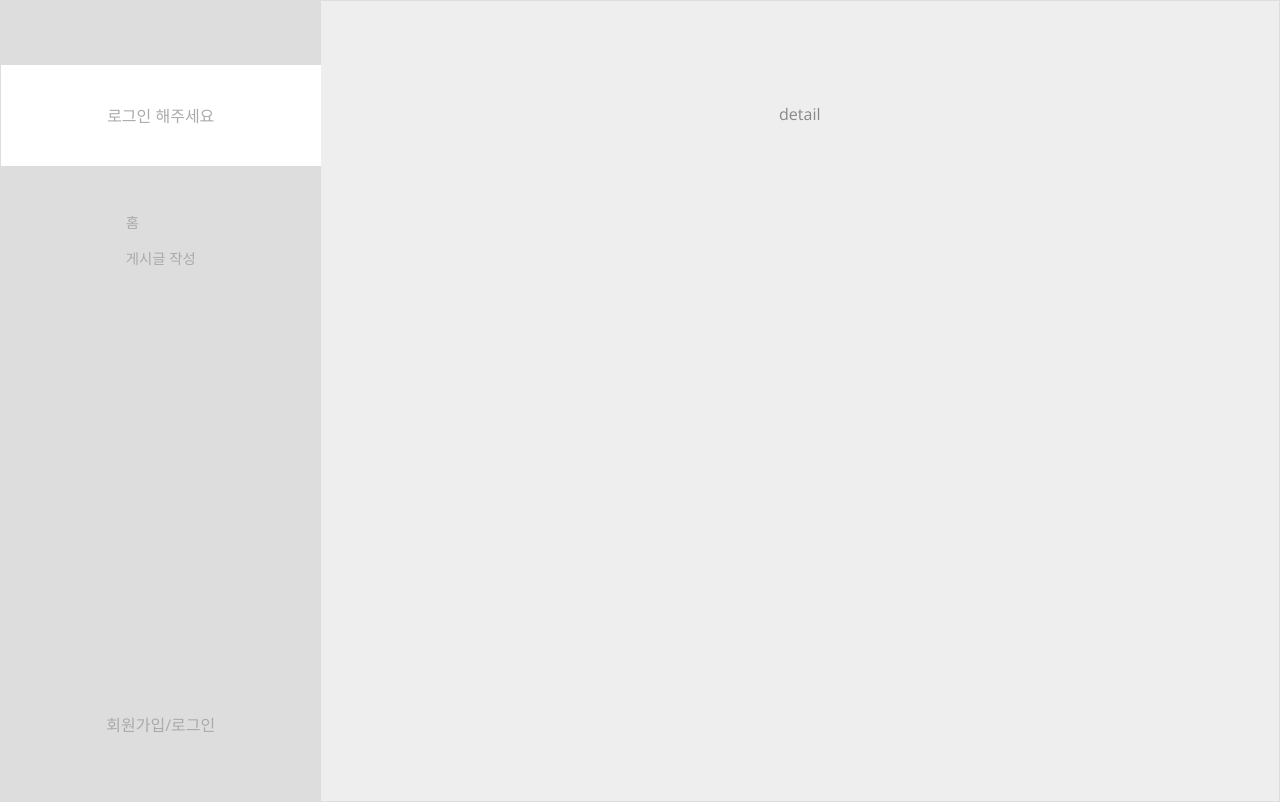
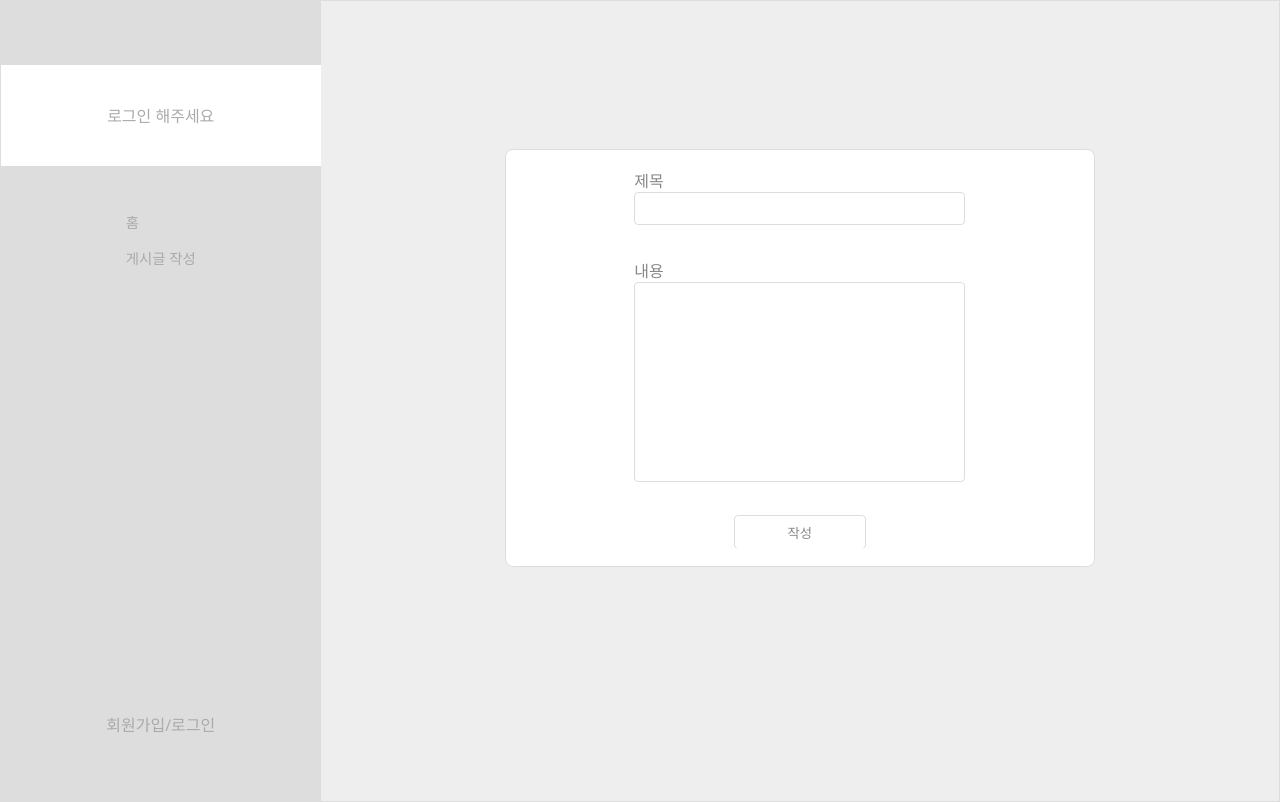
Before and after one commit to CrommaApp/cromma-frontend, a React app: page /post/upload in a window 1280 px wide. Built offline with nearby package versions, Linux system fonts and the light colour scheme; no server answers.

Commit message:
design : 글 작성 폼 페이지 디자인

```diff
--- a/src/App.tsx
+++ b/src/App.tsx
@@ -6,7 +6,7 @@ import Layout from '@components/layouts';
 import AuthService from '@services/auth/auth-service';
 import { useSetRecoilState } from 'recoil';
 import { userState } from '@stores/user';
-import PostWrite from '@pages/post/write';
+import PostUpload from '@pages/post/upload';
 import PostDetail from '@pages/post/detail';
 
 type Props = {
@@ -59,8 +59,8 @@ const App = ({ authService }: Props) => {
 						<Route exact path="/">
 							<Home />
 						</Route>
-						<Route exact path="/post/write">
-							<PostWrite />
+						<Route exact path="/post/upload">
+							<PostUpload />
 						</Route>
 						<Route exact path="/post/:id">
 							<PostDetail />
--- /dev/null
+++ b/src/components/features/upload/post-upload-form/index.tsx
@@ -0,0 +1,27 @@
+import React from 'react';
+import { UploadForm, UploadFormInput, UploadSubmitButton } from './styled';
+
+const PostUploadForm = () => {
+	const onSumbitUploadForm = (e: React.FormEvent<HTMLFormElement>) => {
+		e.preventDefault();
+	};
+
+	return (
+		<UploadForm onSubmit={onSumbitUploadForm}>
+			<ul>
+				<UploadFormInput>
+					<label htmlFor="post_title_input">제목</label>
+					<input id="post_title_input" type="text" aria-required="true" />
+				</UploadFormInput>
+				<UploadFormInput>
+					<label htmlFor="post_content_input">내용</label>
+					<textarea id="post_content_input" aria-required="true" />
+				</UploadFormInput>
+			</ul>
+
+			<UploadSubmitButton type="submit">작성</UploadSubmitButton>
+		</UploadForm>
+	);
+};
+
+export default PostUploadForm;
--- /dev/null
+++ b/src/components/features/upload/post-upload-form/styled.ts
@@ -0,0 +1,67 @@
+import styled from 'styled-components';
+
+export const UploadForm = styled.form`
+	width: 100%;
+	height: 100%;
+	overflow-y: scroll;
+	padding: 0 20%;
+	display: flex;
+	flex-direction: column;
+	align-items: center;
+
+	& > ul {
+		width: 100%;
+		display: flex;
+		flex-direction: column;
+	}
+`;
+
+export const UploadFormInput = styled.li`
+	display: flex;
+	flex-direction: column;
+	margin-bottom: 10%;
+
+	& > label {
+		color: #888888;
+	}
+
+	& > input {
+		border: 1px solid #dddddd;
+		outline: none;
+		padding: 2% 4%;
+		border-radius: 4px;
+		color: #888888;
+
+		&:focus {
+			border: 2px solid #aaaaaa;
+		}
+	}
+
+	& > textarea {
+		height: 200px;
+		border: 1px solid #dddddd;
+		outline: none;
+		padding: 2% 4%;
+		border-radius: 4px;
+		color: #888888;
+		resize: none;
+
+		&:focus {
+			border: 2px solid #aaaaaa;
+		}
+	}
+`;
+
+export const UploadSubmitButton = styled.button`
+	width: 40%;
+	background-color: transparent;
+	border: 1px solid #dddddd;
+	outline: none;
+	border-radius: 4px;
+	color: #888888;
+	padding: 2%;
+
+	&:focus {
+		border: 2px solid #aaaaaa;
+	}
+`;
--- a/src/components/layouts/index.tsx
+++ b/src/components/layouts/index.tsx
@@ -48,7 +48,7 @@ const Layout = ({ authService, children }: Props) => {
 									<Link to="/">홈</Link>
 								</li>
 								<li>
-									<Link to="/post/write">게시글 작성</Link>
+									<Link to="/post/upload">게시글 작성</Link>
 								</li>
 							</ul>
 						</LayoutNavigation>
--- /dev/null
+++ b/src/pages/post/upload/index.tsx
@@ -0,0 +1,15 @@
+import React from 'react';
+import PostUploadForm from '@components/features/upload/post-upload-form';
+import { ContentWrapper } from '@components/shared/content-wrapper/styled';
+
+const PostUpload = () => {
+	return (
+		<>
+			<ContentWrapper>
+				<PostUploadForm />
+			</ContentWrapper>
+		</>
+	);
+};
+
+export default PostUpload;
--- a/src/pages/post/write/index.tsx
+++ /dev/null
@@ -1,11 +0,0 @@
-import React from 'react';
-
-const PostWrite = () => {
-	return (
-		<div>
-			<>write</>
-		</div>
-	);
-};
-
-export default PostWrite;
```
